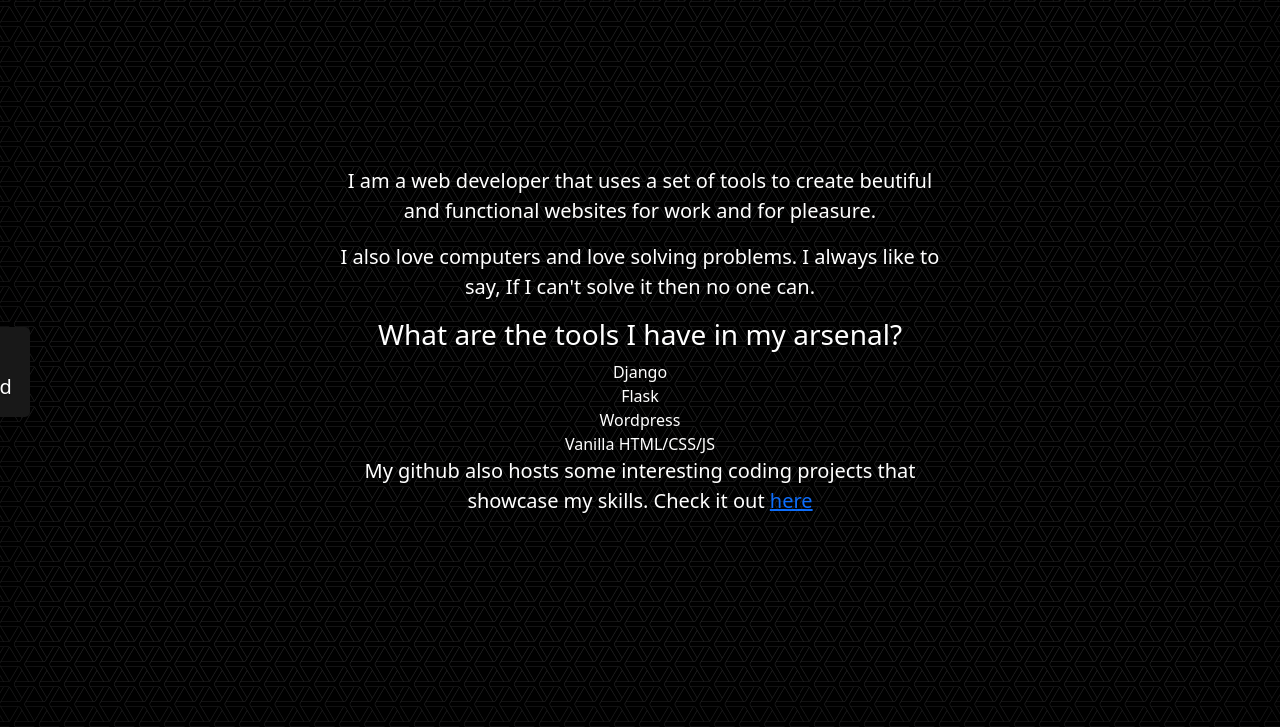
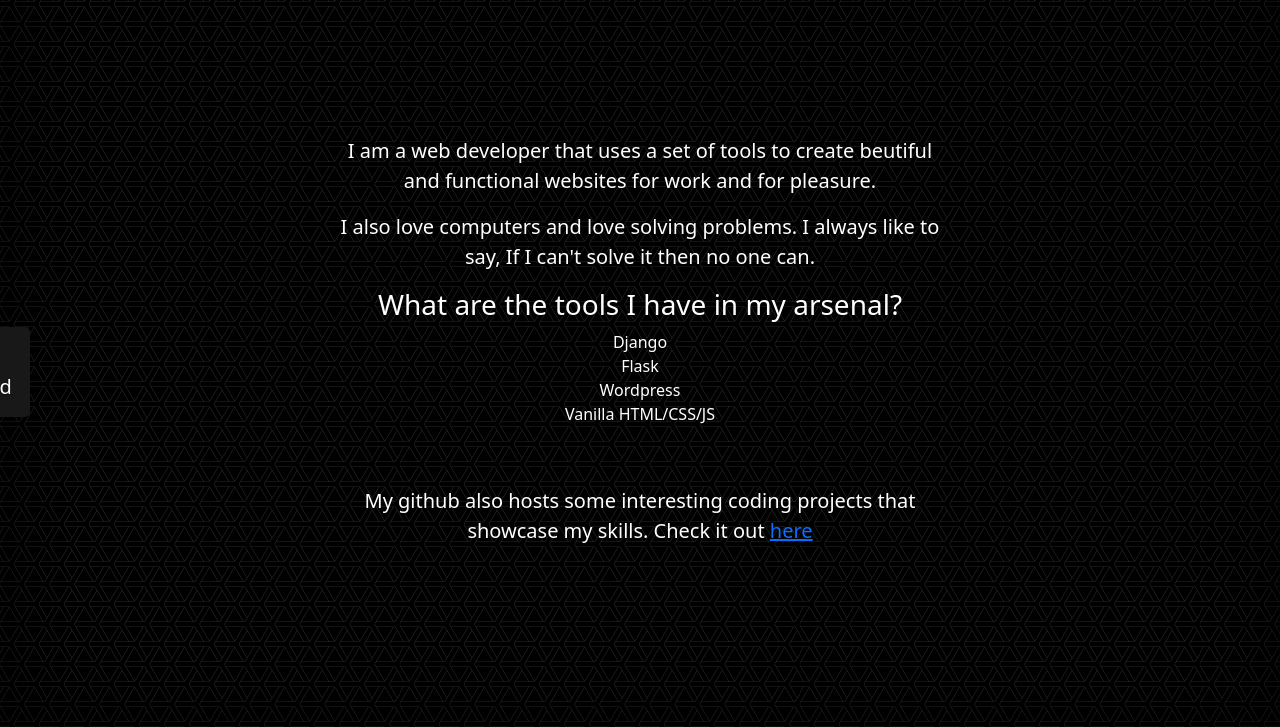
Before and after one commit to eriteria/my-portfolio, a plain HTML site: page about.html in a window 1280 px wide. Shown: the part 73-800 px from the top of the page. Drawn offline with nearby package versions, Linux system fonts and the light colour scheme.

Commit message:
Added gap

```diff
--- a/about.html
+++ b/about.html
@@ -64,7 +64,7 @@
       Flask<br>
       Wordpress<br>
       Vanilla HTML/CSS/JS<br>
-    <p class="lead">My github also hosts some interesting coding projects that showcase my skills. Check it out <a href="https://github.com/eriteria">here</a>
+    <p class="lead"><br><br>My github also hosts some interesting coding projects that showcase my skills. Check it out <a href="https://github.com/eriteria">here</a>
     </p>
   </main>
     <footer class="mt-auto text-white-50">
```
